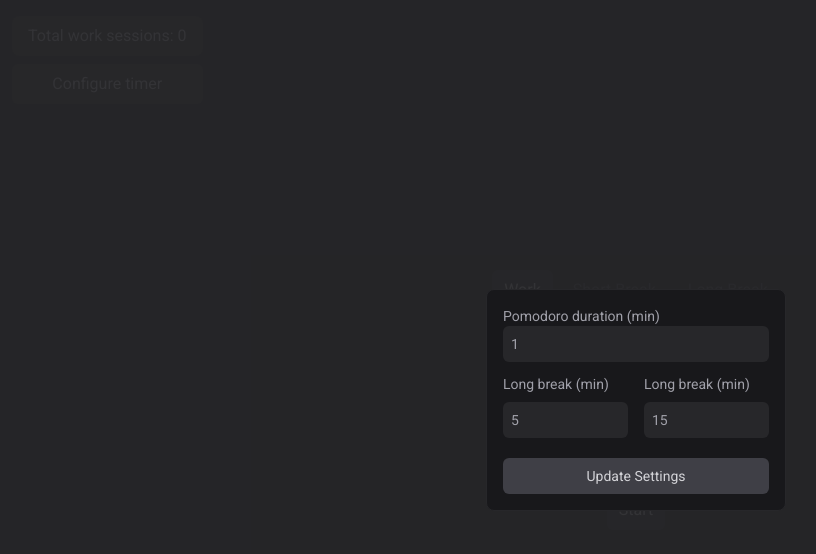
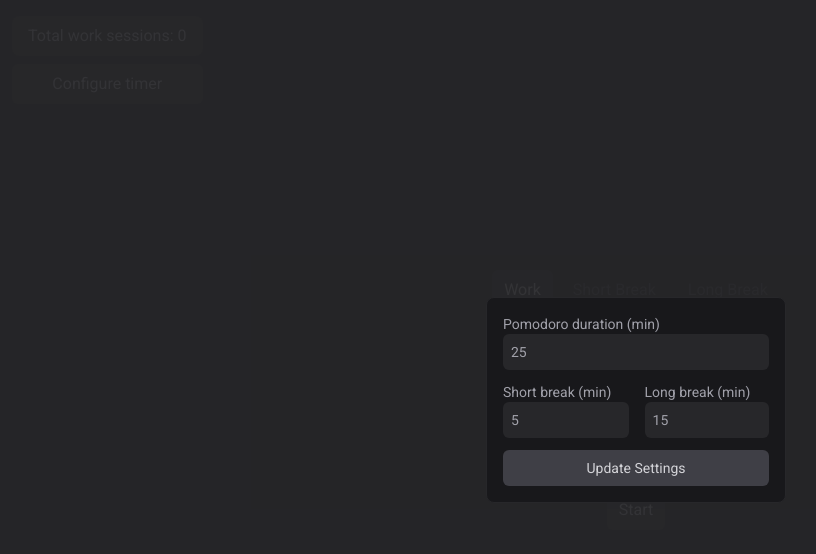
Before and after one commit to mothy-08/pomodoro-timer, a Next.js app: page / in a window 1280 px wide. Both pictures are taken after a click on the button "Configure timer". Shown: the top 554 px of the page, without its empty margins (4-820 px from the left). Built offline with nearby package versions, Linux system fonts and the light colour scheme; no server answers.

Commit message:
applied comprehesible variable identifiers, created an Input component, etc

```diff
--- /dev/null
+++ b/app/components/Input.tsx
@@ -0,0 +1,32 @@
+import React from "react";
+
+export default function Input({
+  ...rest
+}: React.InputHTMLAttributes<HTMLInputElement>) {
+  const checkTimerInputInMinutes = (
+    event: React.KeyboardEvent<HTMLInputElement>
+  ) => {
+    const allowedKeys = [
+      "Backspace",
+      "ArrowUp",
+      "ArrowRight",
+      "ArrowDown",
+      "ArrowLeft",
+      "Tab",
+    ];
+    if (isNaN(Number(event.key)) && !allowedKeys.includes(event.key)) {
+      event.preventDefault();
+    }
+  };
+  return (
+    <input
+      {...rest}
+      placeholder="Duration in min"
+      type="text"
+      className="mb-3 w-full rounded-md border-none bg-zinc-800 p-2 text-left font-normal placeholder-zinc-600 outline-none"
+      autoComplete="off"
+      onKeyDown={checkTimerInputInMinutes}
+      required
+    ></input>
+  );
+}
--- a/app/components/Timer.tsx
+++ b/app/components/Timer.tsx
@@ -2,6 +2,7 @@ import React from "react";
 import { useTimer } from "react-timer-hook";
 import Button from "./Button";
 import clsx from "clsx";
+import { MILLISECONDS_MULTIPLIER } from "../hooks/useTimerState";
 
 export default function Timer({
   timerExpiry,
@@ -58,14 +59,18 @@ export default function Timer({
   };
 
   const resetTimer = (duration: number, autoStart: boolean) => {
-    const time = new Date(new Date().getTime() + duration * 1000);
+    const time = new Date(
+      new Date().getTime() + duration * MILLISECONDS_MULTIPLIER
+    );
     restart(time, autoStart);
     if (isPaused) setIsPaused(false);
   };
 
   const calculateProgressBarPercentage = () => {
-    return String(100 - (totalSeconds / duration) * 100) + "%";
+    return String(100 - (totalSeconds / (duration * 60)) * 100) + "%";
   };
+
+  console.log(totalSeconds, duration, calculateProgressBarPercentage());
 
   React.useEffect(() => {
     restart(timerExpiry, autoStart);
--- a/app/components/TimerSettings.tsx
+++ b/app/components/TimerSettings.tsx
@@ -1,4 +1,5 @@
 import React from "react";
+import Input from "./Input";
 
 export default function TimerSettings({ onClick }: { onClick: () => void }) {
   return (
@@ -11,31 +12,16 @@ export default function TimerSettings({ onClick }: { onClick: () => void }) {
         onClick={(e) => e.stopPropagation()}
         className="mx-auto flex max-w-[300px] flex-col rounded-lg border border-zinc-800 bg-zinc-900 p-4 text-sm text-zinc-400"
       >
-        <p>Pomodoro duration {"(min)"}</p>
-        <input
-          placeholder="Duration in minutes"
-          type="text"
-          className="mb-3 w-full rounded-md border-none bg-zinc-800 p-2 text-left font-normal placeholder-zinc-600 outline-none"
-          defaultValue="1"
-        ></input>
+        <label htmlFor="pomdoro-input">Pomodoro duration {"(min)"}</label>
+        <Input id="pomodoro-input" defaultValue="25" />
         <div className="flex flex-row gap-4">
           <div>
-            <p className="mb-2">Long break (min)</p>
-            <input
-              placeholder="Minutes"
-              type="text"
-              className="mb-3 w-full rounded-md border-none bg-zinc-800 p-2 text-left font-normal placeholder-zinc-600 outline-none"
-              defaultValue="5"
-            ></input>
+            <label htmlFor="short-break-input">Short break {"(min)"}</label>
+            <Input id="short-break-input" defaultValue="5" />
           </div>
           <div>
-            <p className="mb-2">Long break (min)</p>
-            <input
-              placeholder="Minutes"
-              type="text"
-              className="mb-5 w-full rounded-md border-none bg-zinc-800 p-2 text-left font-normal placeholder-zinc-600 outline-none"
-              defaultValue="15"
-            ></input>
+            <label htmlFor="long-break-input">Long break {"(min)"}</label>
+            <Input id="long-break-input" defaultValue="15" />
           </div>
         </div>
         <button
--- a/app/hooks/useTimerState.ts
+++ b/app/hooks/useTimerState.ts
@@ -1,24 +1,27 @@
 import React from "react";
 import useSound from "use-sound";
+
+export const MILLISECONDS_MULTIPLIER: number = 60000;
 
 export type TimerStateKey = "work" | "shortBreak" | "longBreak";
 
 type TimerStateDetails = {
-  duration: number;
+  durationInMinutes: number;
   label: string;
 };
 
 const stateDurations: Record<TimerStateKey, TimerStateDetails> = {
-  work: { duration: 5, label: "Work" },
-  shortBreak: { duration: 4, label: "Short Break" },
-  longBreak: { duration: 3, label: "Long Break" },
+  work: { durationInMinutes: 25, label: "Work" },
+  shortBreak: { durationInMinutes: 5, label: "Short Break" },
+  longBreak: { durationInMinutes: 15, label: "Long Break" },
 };
 
 export default function useTimerState() {
   const [currentState, setCurrentState] = React.useState<TimerStateKey>("work");
   const [timerExpiry, setTimerExpiry] = React.useState<Date>(
     new Date(
-      new Date().getTime() + stateDurations[currentState].duration * 1000
+      new Date().getTime() +
+        stateDurations[currentState].durationInMinutes * MILLISECONDS_MULTIPLIER
     )
   );
   const [isTimerExpired, setIsTimerExpired] = React.useState<boolean>(false);
@@ -26,7 +29,7 @@ export default function useTimerState() {
   const [totalWorkSessions, setTotalWorkSessions] = React.useState<number>(0);
   const [autoStart, setAutoStart] = React.useState<boolean>(false);
 
-  const duration = stateDurations[currentState].duration;
+  const duration = stateDurations[currentState].durationInMinutes;
 
   const changeState = (type: TimerStateKey) => {
     if (isTimerExpired) {
@@ -37,7 +40,10 @@ export default function useTimerState() {
 
     setCurrentState(type);
     setTimerExpiry(
-      new Date(new Date().getTime() + stateDurations[type].duration * 1000)
+      new Date(
+        new Date().getTime() +
+          stateDurations[type].durationInMinutes * MILLISECONDS_MULTIPLIER
+      )
     );
   };
 
```
